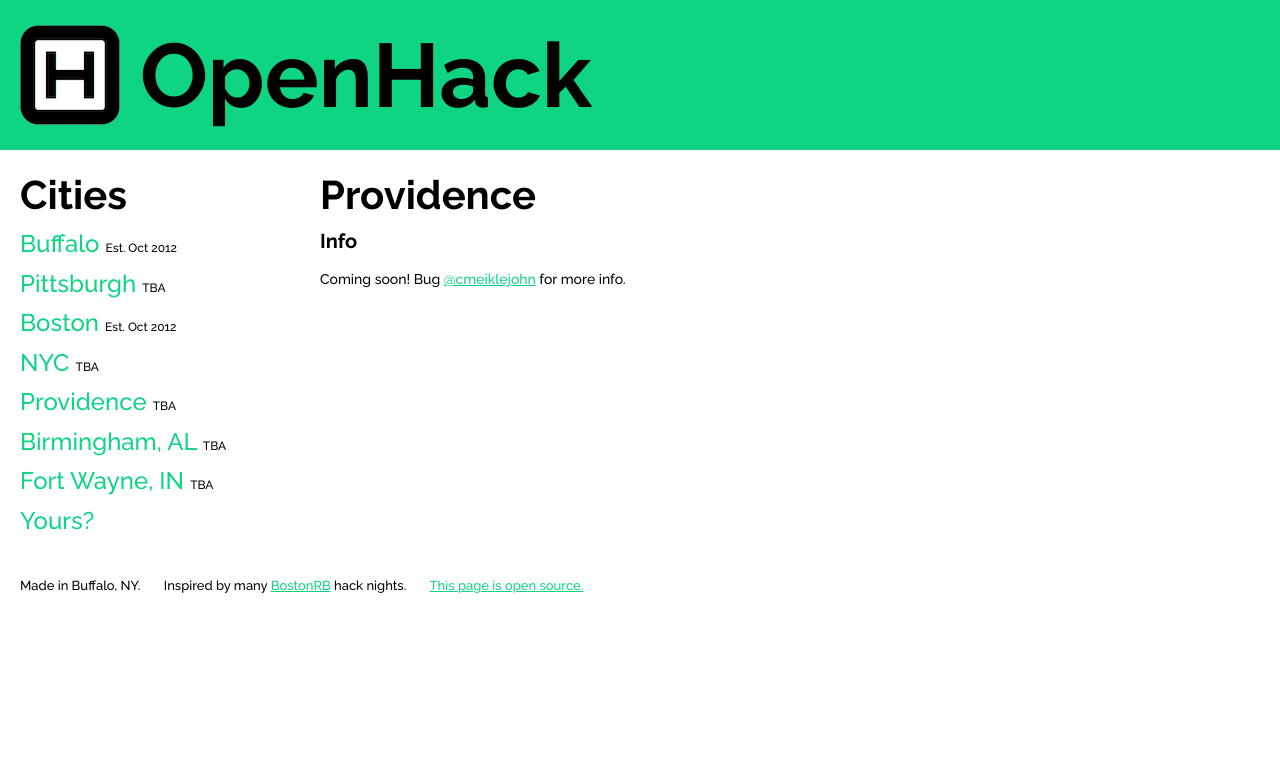
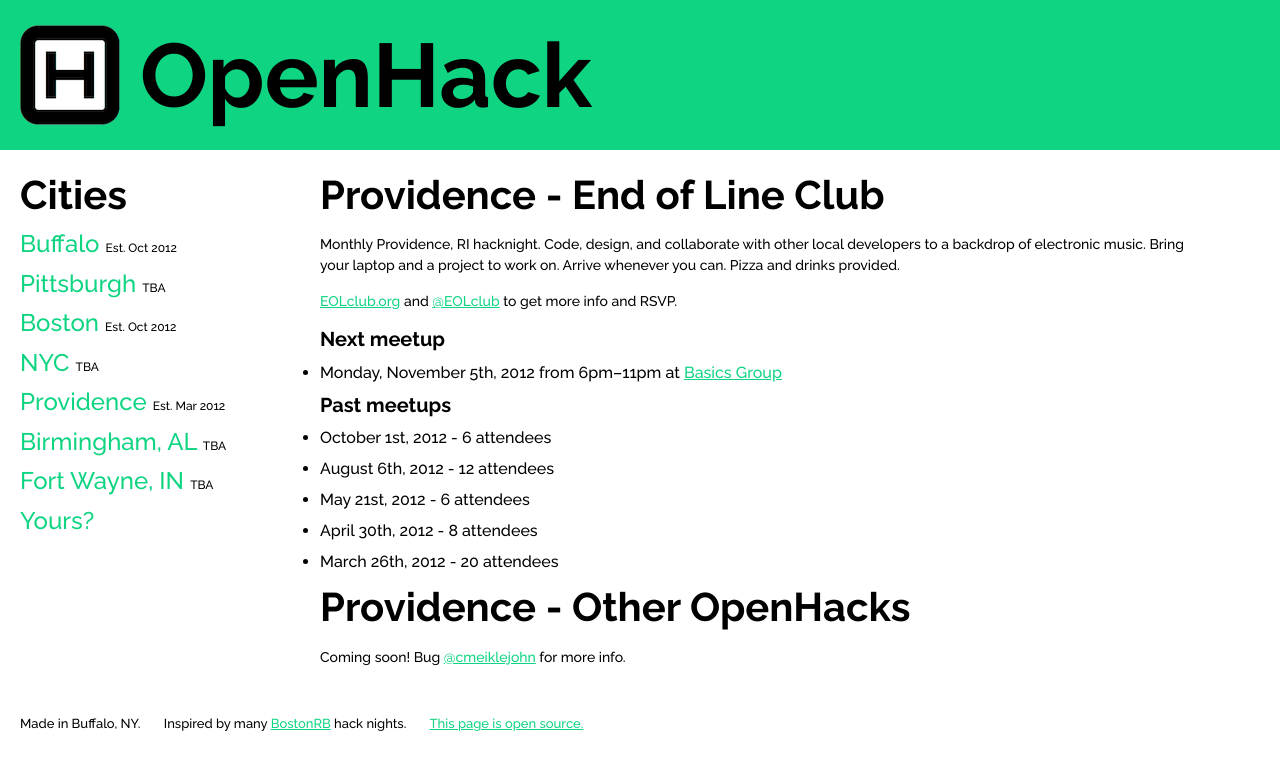
Before and after one commit to OpenHack/openhack.github.com, a Jekyll site: the page built from providence/index.markdown, in a window 1280 px wide. Shown: the top 770 px of the page. Built offline with Jekyll 4.4.1, drawn with Linux system fonts in a browser that asks for light colours; Markdown is read by kramdown in place of the engine named in the settings; comment, search, counter and statistics services are not loaded.

Commit message:
Add Providence EOL Club info, Est. date to layout

```diff
--- a/_layouts/default.html
+++ b/_layouts/default.html
@@ -28,7 +28,7 @@
           <li><a href="/pittsburgh">Pittsburgh <small>TBA</small></a></li>
           <li><a href="/boston">Boston <small>Est. Oct 2012</small></a></li>
           <li><a href="/new_york">NYC <small>TBA</small></a></li>
-          <li><a href="/providence">Providence <small>TBA</small></a></li>
+          <li><a href="/providence">Providence <small>Est. Mar 2012</small></a></li>
           <li><a href="/birmingham">Birmingham, AL <small>TBA</small></a></li>
           <li><a href="/fortwayne">Fort Wayne, IN <small>TBA</small></a></li>
           <li><a href="/yours">Yours?</a></li>
--- a/providence/index.markdown
+++ b/providence/index.markdown
@@ -3,8 +3,25 @@
 title: OpenHack - Providence
 ---
 
-## Providence
+## Providence - End of Line Club
 
-### Info
+Monthly Providence, RI hacknight. Code, design, and collaborate with other local developers to a backdrop of electronic music. Bring your laptop and a project to work on. Arrive whenever you can. Pizza and drinks provided.
+
+[EOLclub.org](http://eolclub.org) and [@EOLclub](https://twitter.com/EOLclub) to get more info and RSVP.
+
+### Next meetup
+
+* Monday, November 5th, 2012 from 6pm–11pm at [Basics Group](http://basicsgroup.com)
+
+### Past meetups
+
+* October 1st, 2012 - 6 attendees
+* August 6th, 2012 - 12 attendees
+* May 21st, 2012 - 6 attendees
+* April 30th, 2012 - 8 attendees
+* March 26th, 2012 - 20 attendees
+
+
+## Providence - Other OpenHacks
 
 Coming soon! Bug [@cmeiklejohn](http://github.com/cmeiklejohn) for more info.
```
